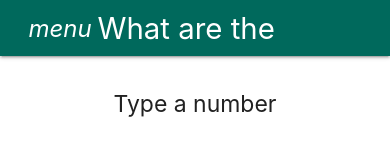
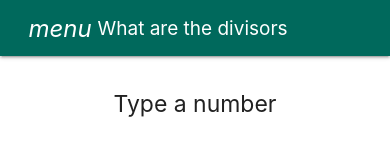
Before and after one commit to wamor17/DivisorsOfANumber, a plain HTML site: page index.html in a window 390 px wide. Shown: the top 163 px of the page. Drawn offline with Linux system fonts and the light colour scheme.

Commit message:
Add responsive design

```diff
--- a/css/indexStyle.css
+++ b/css/indexStyle.css
@@ -1,3 +1,4 @@
+
 
 .sizeFont{
     width: 100%;
@@ -6,3 +7,24 @@
     font-size: 40px !important;
 
 }
+
+@media screen and (max-width: 700px){
+    .brand-logo{
+        display: block !important;
+        font-size: 20px !important;
+    }
+}
+
+@media screen and (max-width: 590px){
+    .brand-logo{
+        display: block !important;
+        font-size: 20px !important;
+    }
+}
+
+@media screen and (max-width: 475px){
+    .brand-logo{
+        display: block !important;
+        font-size: 19px !important;
+    }
+}
```
